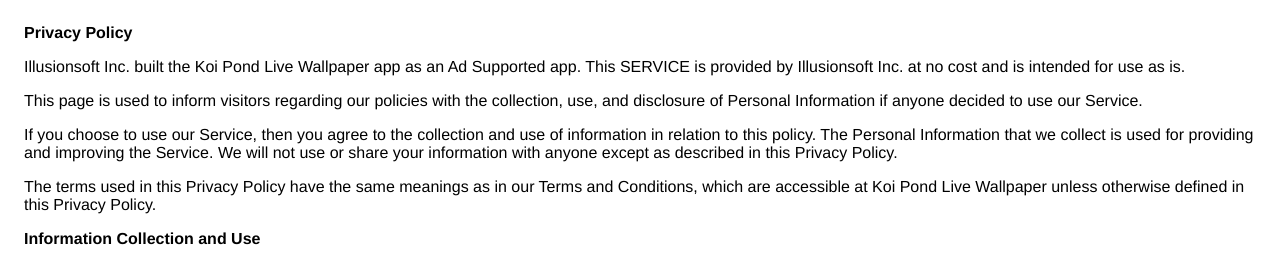
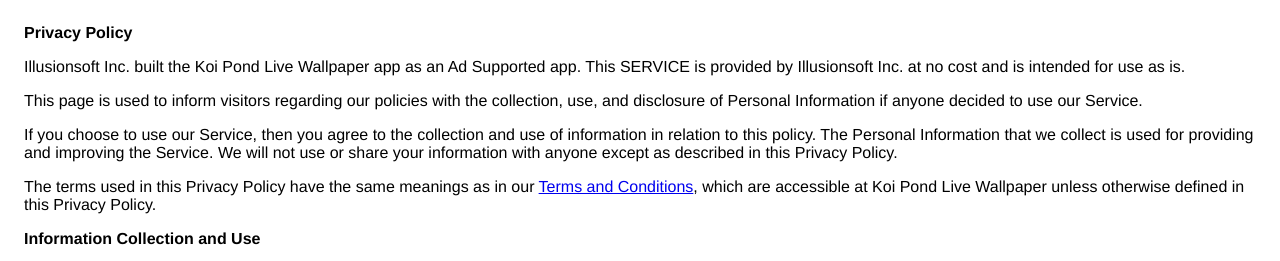
Before and after one commit to illusionsoft/illusionsoft.github.io, a plain HTML site: page koipond/privacy_policy.html in a window 1280 px wide. Shown: the top 261 px of the page. Drawn offline with Linux system fonts and the light colour scheme.

Commit message:
make Terms and Conditions be a link

```diff
--- a/koipond/privacy_policy.html
+++ b/koipond/privacy_policy.html
@@ -24,7 +24,7 @@
                   anyone except as described in this Privacy Policy.
                 </p> <p>
                   The terms used in this Privacy Policy have the same meanings
-                  as in our Terms and Conditions, which are accessible at
+                  as in our <a href="terms_and_conditions.html">Terms and Conditions</a>, which are accessible at
                   Koi Pond Live Wallpaper unless otherwise defined in this Privacy Policy.
                 </p> <p><strong>Information Collection and Use</strong></p> <p>
                   For a better experience, while using our Service, we
```
